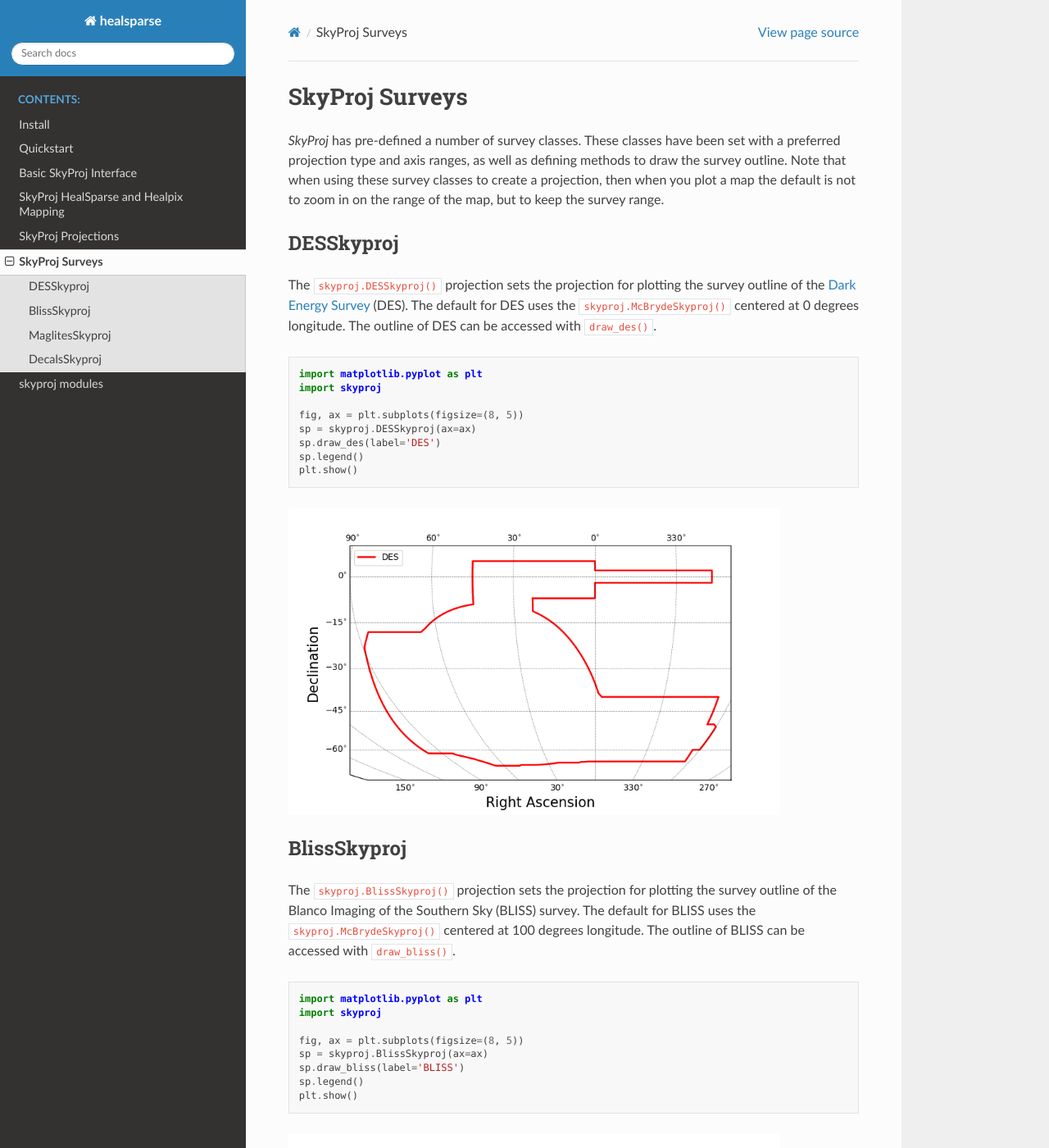
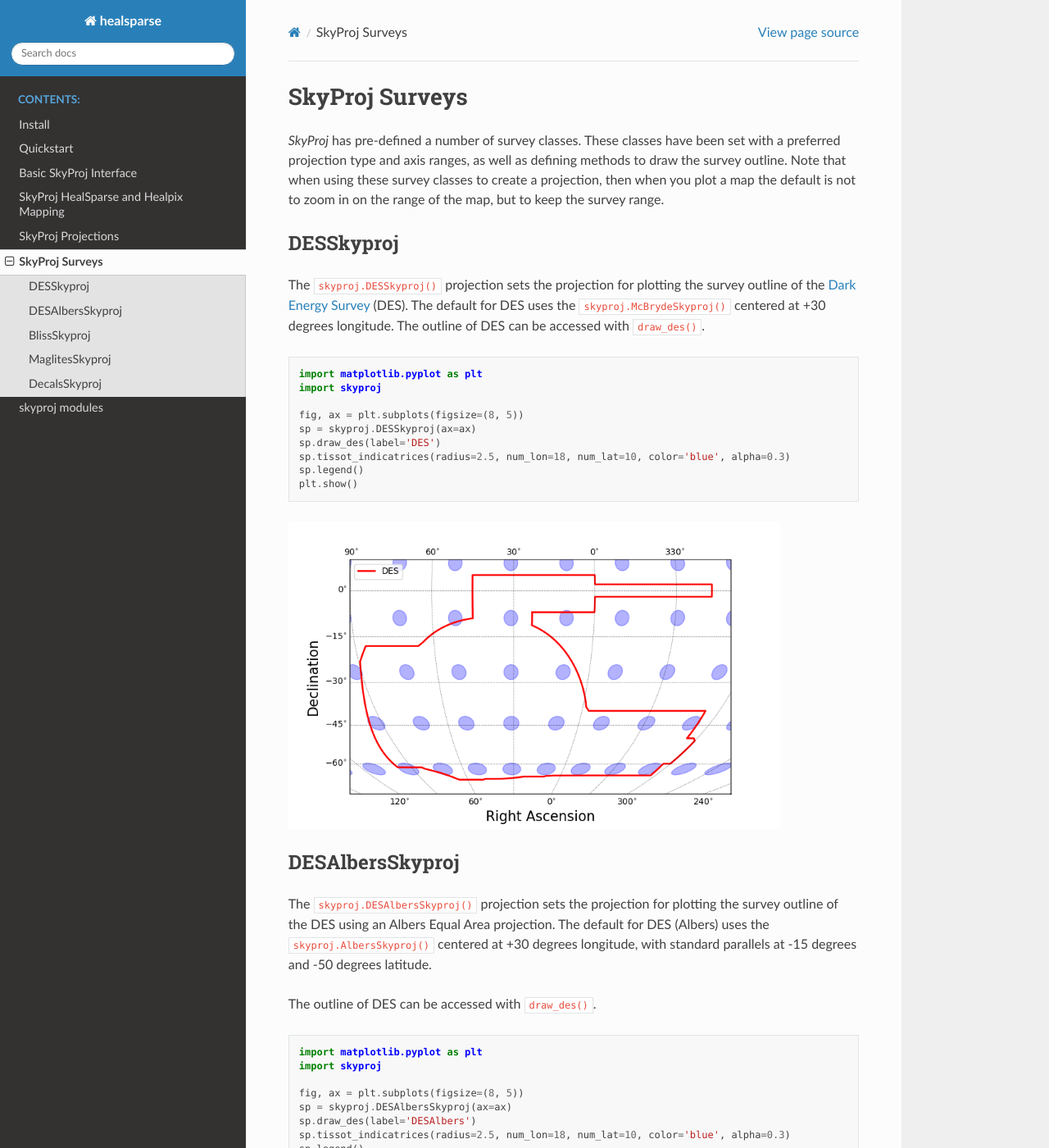
Before and after one commit to LSSTDESC/skyproj, a Sphinx documentation site: the page built from docs/surveys.rst, in a window 1280 px wide and 1400 px high. Shown: the whole window at 82% size. Built offline with Sphinx 7.4.7 and the Read the Docs theme 2.0.0, drawn with Linux system fonts in a browser that asks for light colours.

Commit message:
Add documentation for AlbersSkyproj and DESAlbersSkyproj.

```diff
--- a/docs/surveys.rst
+++ b/docs/surveys.rst
@@ -14,7 +14,7 @@ DESSkyproj
 ----------
 
 The :code:`skyproj.DESSkyproj()` projection sets the projection for plotting the survey outline of the `Dark Energy Survey <https://www.darkenergysurvey.org/>`_ (DES).
-The default for DES uses the :code:`skyproj.McBrydeSkyproj()` centered at 0 degrees longitude.
+The default for DES uses the :code:`skyproj.McBrydeSkyproj()` centered at +30 degrees longitude.
 The outline of DES can be accessed with :code:`draw_des()`.
 
 .. code-block :: python
@@ -25,12 +25,38 @@ The outline of DES can be accessed with :code:`draw_des()`.
     fig, ax = plt.subplots(figsize=(8, 5))
     sp = skyproj.DESSkyproj(ax=ax)
     sp.draw_des(label='DES')
+    sp.tissot_indicatrices(radius=2.5, num_lon=18, num_lat=10, color='blue', alpha=0.3)
     sp.legend()
     plt.show()
 
-.. image:: images/DES_survey.png
+.. image:: images/DES_survey_with_indicatrices.png
    :width: 600
-   :alt: DES Survey projection and survey outline.
+   :alt: DES Survey projection and survey outline with Tissot indicatrices.
+
+
+DESAlbersSkyproj
+----------------
+
+The :code:`skyproj.DESAlbersSkyproj()` projection sets the projection for plotting the survey outline of the DES using an Albers Equal Area projection.
+The default for DES (Albers) uses the :code:`skyproj.AlbersSkyproj()` centered at +30 degrees longitude, with standard parallels at -15 degrees and -50 degrees latitude.
+
+The outline of DES can be accessed with :code:`draw_des()`.
+
+.. code-block :: python
+
+    import matplotlib.pyplot as plt
+    import skyproj
+
+    fig, ax = plt.subplots(figsize=(8, 5))
+    sp = skyproj.DESAlbersSkyproj(ax=ax)
+    sp.draw_des(label='DESAlbers')
+    sp.tissot_indicatrices(radius=2.5, num_lon=18, num_lat=10, color='blue', alpha=0.3)
+    sp.legend()
+    plt.show()
+
+.. image:: images/DESAlbers_survey_with_indicatrices.png
+   :width: 600
+   :alt: DES Survey projection and survey outline, Albers Equal Area projection, with Tissot indicatrices.
 
 
 BlissSkyproj
```
Also changed, not shown: docs/projections.rst (+28 -1 lines), docs/images/AlbersSkyproj_with_indicatrix.png (added), docs/images/DESAlbers_survey_with_indicatrices.png (added), docs/images/DES_survey_with_indicatrices.png (added).
